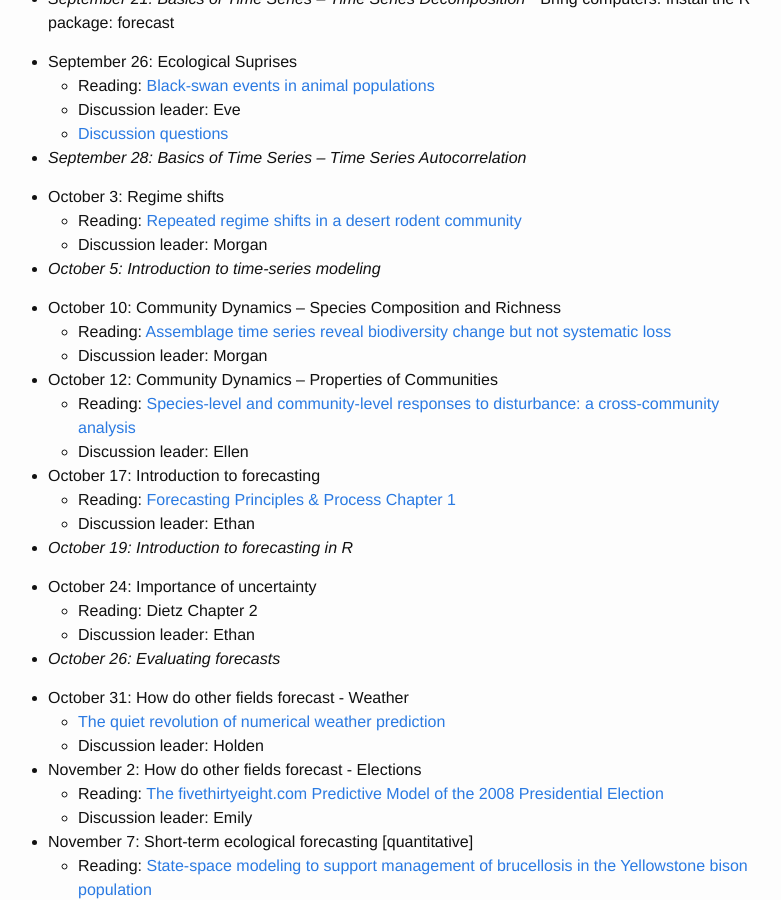
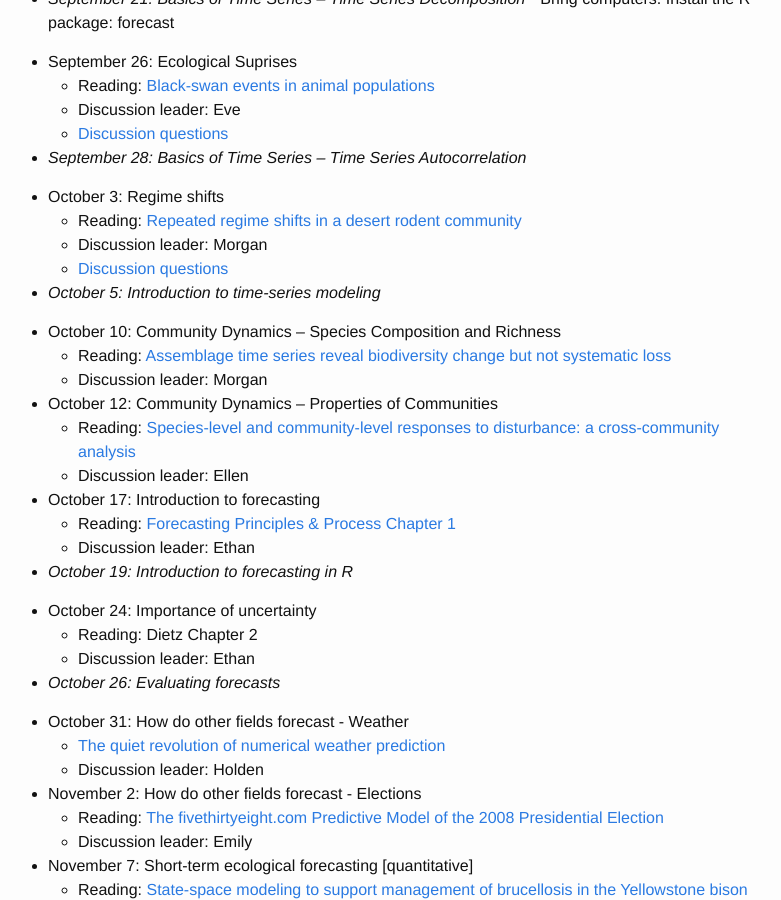
Before and after one commit to weecology/forecasting-dynamics-course, a Jekyll site: the page built from schedule.md, in a window 1280 px wide and 900 px high, scrolled down 1077 px. Shown: the whole window, without its empty margins (252-1033 px from the left). Built offline with Jekyll 4.4.1, drawn with Linux system fonts in a browser that asks for light colours.

Commit message:
Update schedule.md

```diff
--- a/schedule.md
+++ b/schedule.md
@@ -56,6 +56,7 @@ Activity days when laptops are required are noted in italics. Discussion leaders
 * October 3: Regime shifts
     * Reading: [Repeated regime shifts in a desert rodent community](https://doi.org/10.1101/163931)
     * Discussion leader: Morgan
+    * [Discussion questions]({{ site.baseurl }}/discussion/regimes)
 
 * *October 5: Introduction to time-series modeling*
 
```
